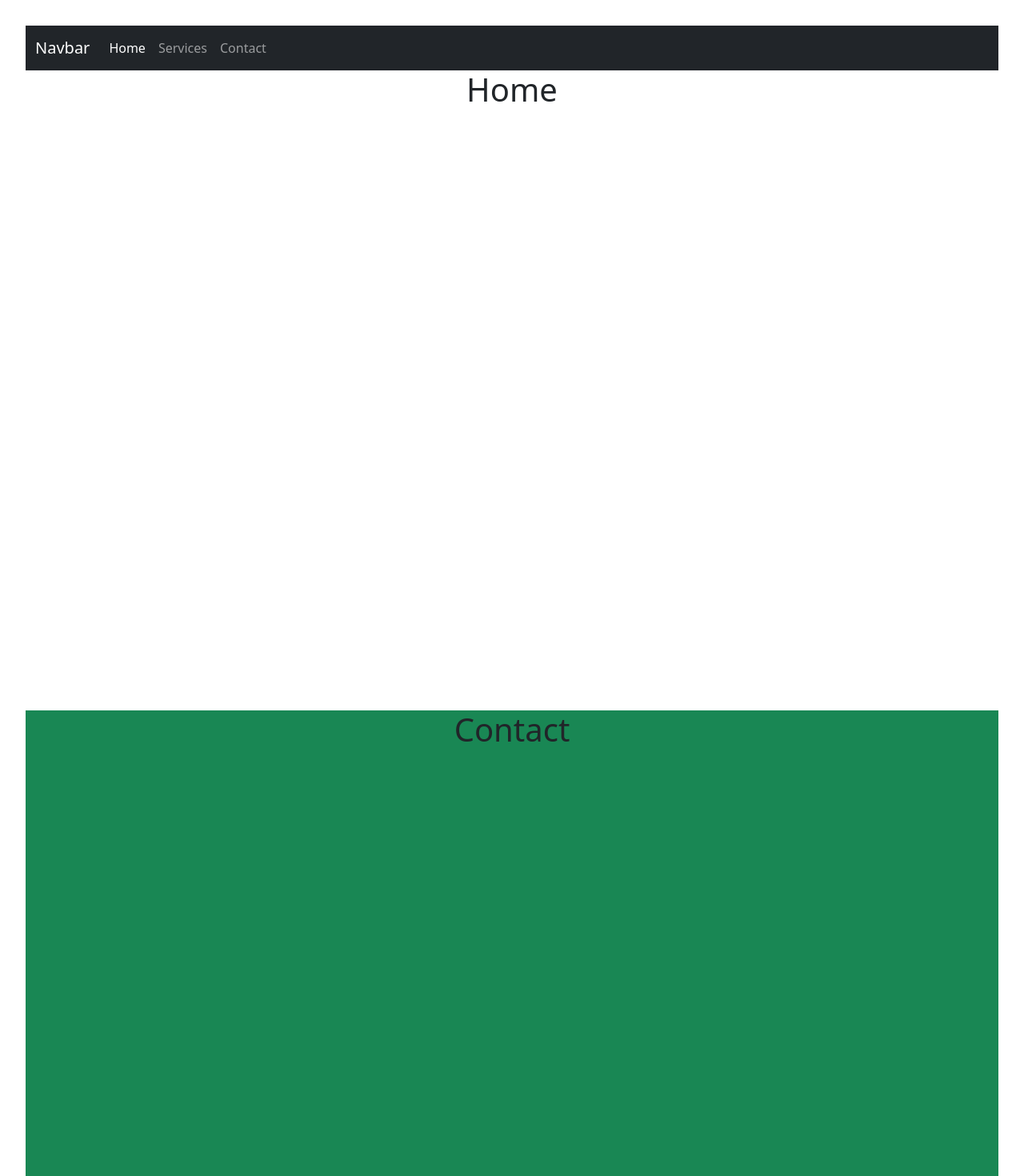
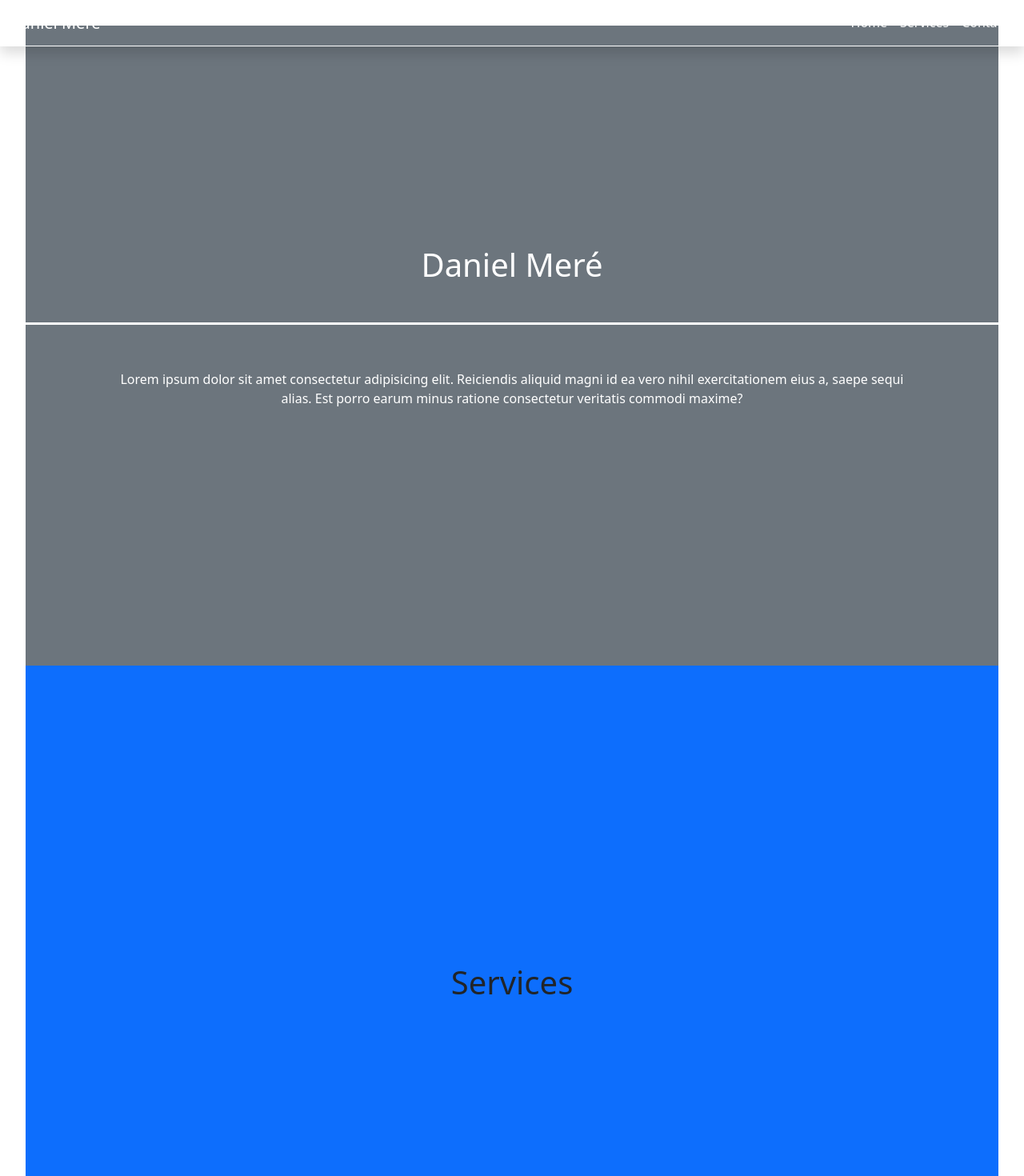
Before and after one commit to RubenHoodESP/mere-proyect, a React (Vite) app: page / in a window 1280 px wide. Shown: the top 1470 px of the page at 80% size. Built offline with nearby package versions, Linux system fonts and the light colour scheme.

Commit message:
animaciones

```diff
--- a/package.json
+++ b/package.json
@@ -10,6 +10,7 @@
   },
   "dependencies": {
     "bootstrap": "^5.2.3",
+    "framer-motion": "^7.6.18",
     "react": "^18.2.0",
     "react-dom": "^18.2.0"
   },
--- a/src/App.tsx
+++ b/src/App.tsx
@@ -8,8 +8,8 @@ function App() {
       <div className="row gx-0">
         <Navbar />
         <Home />
+        <Services />
         <Contact />
-        <Services />
       </div>
     </>
   )
--- a/src/components/pages/Contact.tsx
+++ b/src/components/pages/Contact.tsx
@@ -2,8 +2,8 @@ import React from 'react'
 
 export const Contact = () => {
   return (
-    <div className="vh-100 bg-success">
-        <h1>Contact</h1>
+    <div id='contact' className="vh-100 bg-success d-flex flex-column justify-content-center">
+      <h1 className="text-center">Contact</h1>
     </div>
   )
 }
--- a/src/components/pages/Home.css
+++ b/src/components/pages/Home.css
@@ -0,0 +1,17 @@
+
+.border-animation-false:after {
+    display: block;
+    content: '';
+    border-bottom: solid white 0px !important;
+    transition: transform 1s ease-in-out;
+    transform: scaleX(0);
+}
+
+.border-animation-true:after {
+    display: block;
+    content: '';
+    padding-bottom: 48px;
+    border-bottom: solid white 3px !important;
+    transition: transform 1s ease-in-out;
+    transform: scaleX(1);
+}
--- a/src/components/pages/Home.tsx
+++ b/src/components/pages/Home.tsx
@@ -1,9 +1,22 @@
+import './Home.css'
+import { useRef, useEffect } from 'react';
+import { motion, useInView } from "framer-motion"
 
 export const Home = () => {
+
+  const ref = useRef(null);
+  const isInView = useInView(ref);
+  useEffect(() => {
+    console.log("Element is in view: ", isInView);
+  }, [isInView])
+
   return (
     <>
-      <div className="vh-100">
-        <h1>Home</h1>
+      <div id="home" className="vh-100 d-flex flex-column justify-content-center bg-secondary">
+        <motion.h1 ref={ref} className={`${isInView ? "border-animation-true" : "border-animation-false"} text-center text-white`}>Daniel Meré</motion.h1>
+        <div className="container">
+          <p className='text-white m-5'>Lorem ipsum dolor sit amet consectetur adipisicing elit. Reiciendis aliquid magni id ea vero nihil exercitationem eius a, saepe sequi alias. Est porro earum minus ratione consectetur veritatis commodi maxime?</p>
+        </div>
       </div>
     </>
   )
--- a/src/components/pages/Services.tsx
+++ b/src/components/pages/Services.tsx
@@ -2,8 +2,8 @@ import React from 'react'
 
 export const Services = () => {
   return (
-    <div className="vh-100 bg-primary">
-        <h1>Services</h1>
+    <div id='services' className="vh-100 bg-primary d-flex flex-column justify-content-center">
+      <h1 className="text-center">Services</h1>
     </div>
   )
 }
--- /dev/null
+++ b/src/components/ui/Navbar.css
@@ -0,0 +1,11 @@
+a:after {
+    border-bottom: solid white 1px !important;
+    display: block;
+    content: '';
+    transform: scaleX(0);
+    transition: transform 250ms ease-in-out !important;
+}
+
+a:hover::after {
+    transform: scaleX(1);
+}
--- a/src/components/ui/Navbar.tsx
+++ b/src/components/ui/Navbar.tsx
@@ -1,24 +1,25 @@
 import React from 'react'
+import './Navbar.css'
 
 export const Navbar = () => {
   return (
     <>
-        <nav className='navbar navbar-dark navbar-expand-lg bg-dark'>
+        <nav className='navbar fixed-top navbar-expand-lg bg-transparent border-dark border-bottom border-white shadow'>
             <div className="container-fluid">
-                <a className="navbar-brand" href="#">Navbar</a>
+                <span className="navbar-brand text-white">Daniel Meré</span>
                 <button className="navbar-toggler" type="button" data-bs-toggle="collapse" data-bs-target="#navbarSupportedContent" aria-controls="navbarSupportedContent" aria-expanded="false" aria-label="Toggle navigation">
                     <span className="navbar-toggler-icon"></span>
                 </button>
-                <div className="collapse navbar-collapse" id="navbarSupportedContent">
+                <div className="collapse navbar-collapse flex-grow-0 text-end" id="navbarSupportedContent">
                     <ul className="navbar-nav me-auto mb-2 mb-lg-0">
                         <li className="nav-item">
-                            <a className="nav-link active" aria-current="page" href="#">Home</a>
+                            <a className="nav-link text-white" aria-current="page" href="#home">Home</a>
                         </li>
                         <li className="nav-item">
-                            <a className="nav-link" href="#">Services</a>
+                            <a className="nav-link text-white" href="#services">Services</a>
                         </li>
                         <li className="nav-item">
-                            <a className="nav-link" href="#">Contact</a>
+                            <a className="nav-link text-white" href="#contact">Contact</a>
                         </li>
                     </ul>
                 </div>
```
Also changed, not shown: 1 other file (tests, documents, lock files or other folders).
